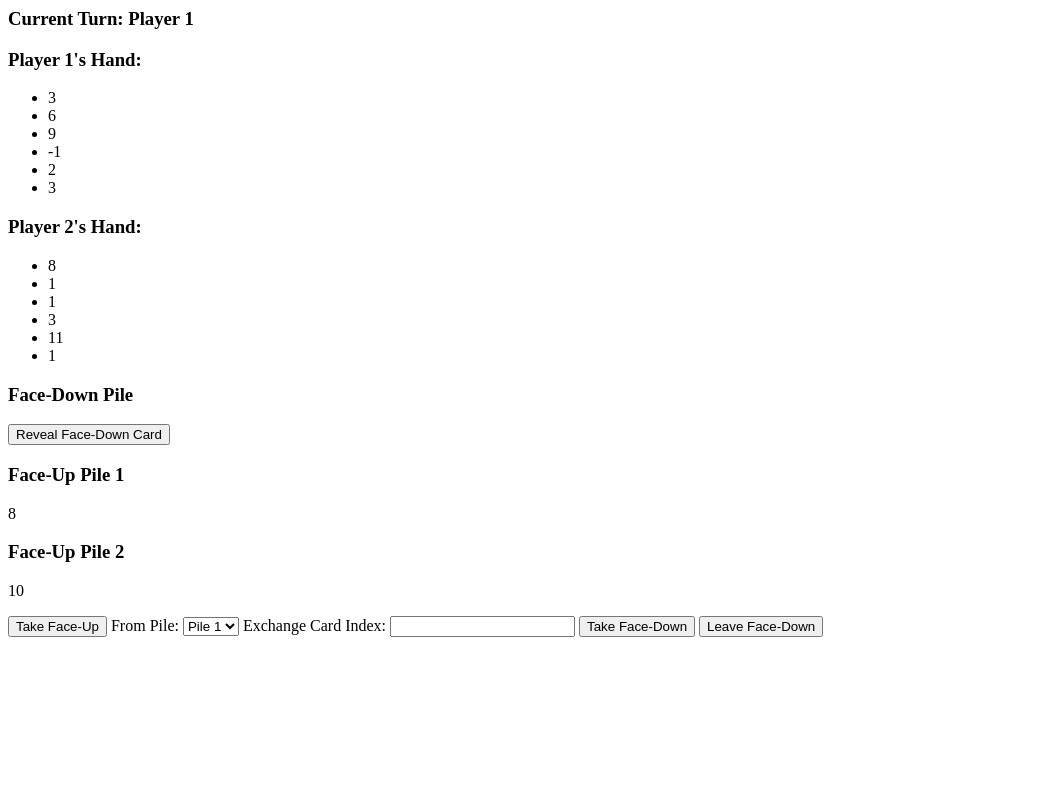
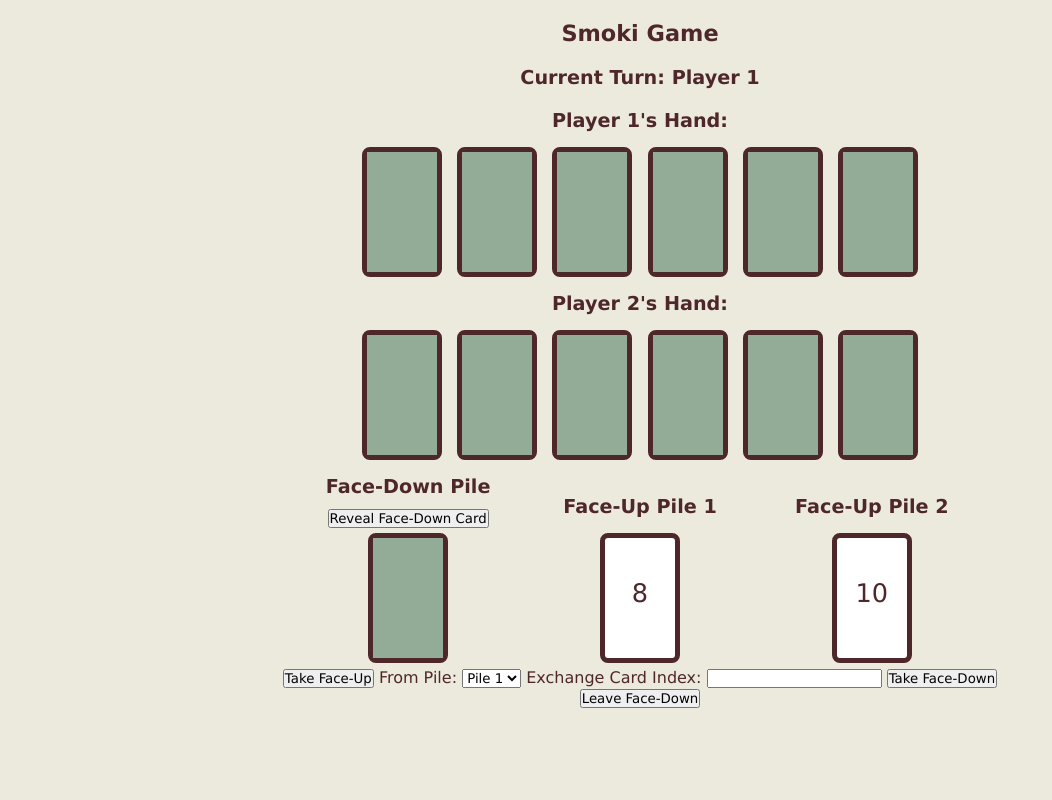
Before and after one commit to fhamowska/SmokiGame, a Flask app: page /game in a window 1280 px wide. Shown: the whole page, without its empty margins (0-1052 px from the left). Run offline with Flask 3, Linux system fonts and the light colour scheme.

Commit message:
frontend

```diff
--- a/static/css/main.css
+++ b/static/css/main.css
@@ -1,9 +1,82 @@
 * {
-  margin: 0;
-  padding: 0;
-  box-sizing: border-box;
+    margin: 0;
+    padding: 0;
+    text-decoration: none;
+    box-sizing: border-box;
+    font-family: Verdana, sans-serif;
+    scroll-behavior: smooth;
 }
 
 body {
-  font-family: sans-serif;
+    background-color: #eceadd;
+    color: #4e272a;
 }
+
+.game-container {
+    padding: 10px;
+    display: block;
+    justify-content: center;
+    align-items: center;
+}
+
+.container {
+    margin: 0 20%;
+    display: block;
+    justify-content: center;
+    align-items: center;
+}
+
+h1, h2, h3{
+    padding: 10px;
+    text-align: center;
+    font-size: 1.2em;
+    font-weight: 600;
+}
+
+h1 {
+    font-size: 1.4em;
+}
+
+.section {
+    width: 100%;
+    text-align: center;
+}
+
+.pile {
+    width: 30%;
+    display: inline-block;
+    position: relative;
+}
+
+.card {
+    display: inline-block;
+    position: relative;
+    background-color: white;
+    width: 80px;
+    height: 130px;
+    margin: 5px;
+    border-radius: 8px;
+    border: solid 5px #4e272a;
+}
+
+.card p {
+    padding-top: 40px;
+    text-align: center;
+    font-size: 1.6em;
+    width: 100%;
+    height: 100%;
+}
+
+.face-down,
+.face-up {
+    width: 100%;
+    height: 100%;
+}
+
+.face-down {
+    background-color: #93AC97;
+}
+
+.face-down p {
+    opacity: 0;
+}
--- a/templates/game.html
+++ b/templates/game.html
@@ -1,39 +1,59 @@
+{% extends 'base.html' %}
+
 {% block head %}
     <title>Smoki Game :)</title>
 {% endblock %}
 
 {% block body %}
     <div class="game-container">
-    <h3>Current Turn: Player {{ current_player + 1 }}</h3>
-        <div class="players">
+    <h1>Smoki Game</h1>
+    <h2>Current Turn: Player {{ current_player + 1 }}</h2>
+        <div class="container">
             {% for player_hand in players %}
-                <div class="player">
+                <div>
                     <h3>Player {{ loop.index }}'s Hand:</h3>
-                    <ul>
+                    <div class="section">
                         {% for card in player_hand %}
-                            <li>{{ card.number }}{% if card.action %}{{ card.action }}{% endif %}</li>
+                            <div class="card">
+                            <div class="face-down">
+                                <p>
+                                    {{ card.number }}{% if card.action %}{{ card.action }}{% endif %}
+                                </p>
+                            </div>
+                            </div>
                         {% endfor %}
-                    </ul>
+                    </div>
                 </div>
             {% endfor %}
         </div>
 
-        <div class="piles">
-            <div class="face-down-pile">
+        <div class="container">
+        <div class="section">
+            <div class="pile">
                 <h3>Face-Down Pile</h3>
                     <button id="revealButton" onclick="revealFaceDown()">Reveal Face-Down Card</button>
-                    <p id="faceDownCard" style="display: none;">{{ face_down_top.number }}{% if face_down_top.action %}{{ face_down_top.action }}{% endif %}</p>
+                    <div class="card">
+                        <div class="face-down">
+                            <p id="faceDownCard">{{ face_down_top.number }}{% if face_down_top.action %}{{ face_down_top.action }}{% endif %}</p>
                         </div>
-            <div class="face-up-pile">
+                    </div>
+            </div>
+            <div class="pile">
                 <h3>Face-Up Pile 1</h3>
+                <div class="card">
+                    <div class="face-up">
                         {% if updated_card and updated_pile_index == 1 %}
                             <p>{{ updated_card.number }}{% if updated_card.action %}{{ updated_card.action }}{% endif %}</p>
                         {% else %}
                             <p>{{ face_up_top_1.number }}{% if face_up_top_1.action %}{{ face_up_top_1.action }}{% endif %}</p>
                         {% endif %}
                     </div>
-            <div class="face-up-pile">
+                </div>
+            </div>
+            <div class="pile">
                 <h3>Face-Up Pile 2</h3>
+                <div class="card">
+                    <div class="face-up">
                         {% if updated_card and updated_pile_index == 2 %}
                             <p>{{ updated_card.number }}{% if updated_card.action %}{{ updated_card.action }}{% endif %}</p>
                         {% else %}
@@ -42,6 +62,8 @@
                     </div>
                 </div>
             </div>
+        </div>
+        <div class="section">
 <div class="player-actions">
         <form method="post" action="{{ url_for('game') }}">
             <input type="hidden" name="player_index" value="0">
@@ -64,9 +86,13 @@
             <p>{{ action_result.number }}{% if action_result.action %}{{ action_result.action }}{% endif %}</p>
         </div>
     {% endif %}
+        </div>
+    </div>
+    </div>
 <script>
     function revealFaceDown() {
-        document.getElementById('faceDownCard').style.display = 'block';
+        document.getElementById('faceDownCard').style.opacity = '100%';
+        document.getElementById('faceDownCard').style.backgroundColor = 'white';
         document.getElementById('revealButton').style.display = 'none';
     }
 </script>
```
Lines whose indentation alone changed are shown as unchanged.
